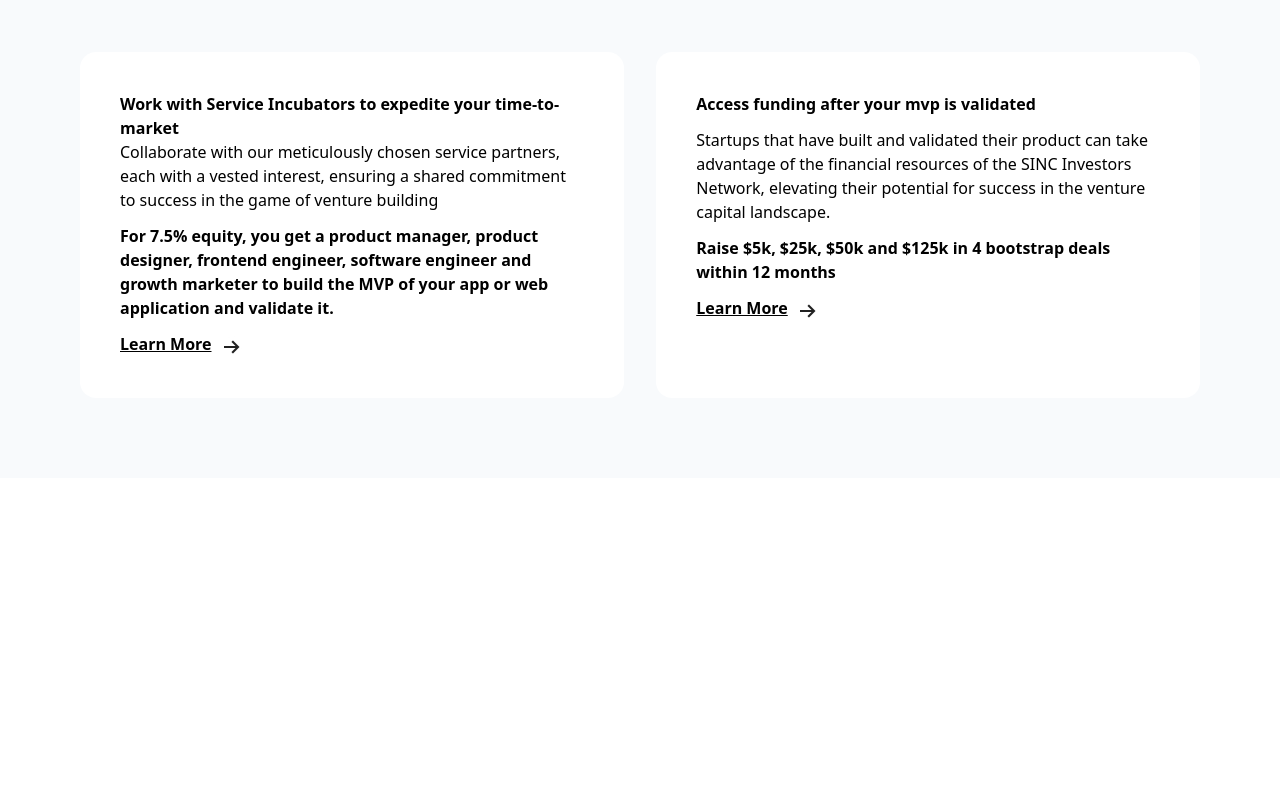
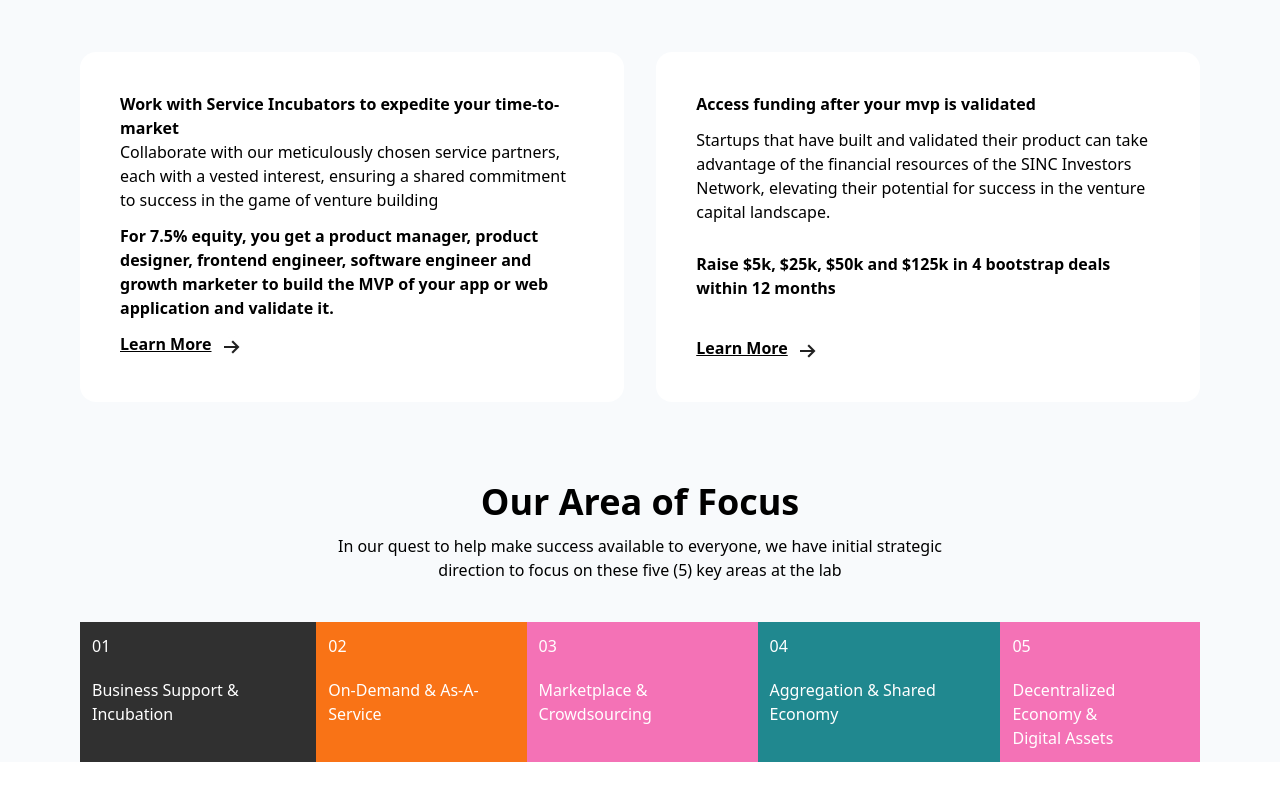
Before and after one commit to janeAnezi/FrontLett-Test, a React (Vite) app: page / in a window 1280 px wide. Shown: the part 1091-1891 px from the top of the page. Before the commit the page ends 1569 px from the top, so only its background shows below. Built offline with nearby package versions, Linux system fonts and the light colour scheme.

Commit message:
add focus section component

```diff
--- a/src/App.tsx
+++ b/src/App.tsx
@@ -1,3 +1,4 @@
+import Focus from "./Components/Focus"
 import Landing from "./Components/Landing"
 import NavBar from "./Components/NavBar"
 import Network from "./Components/Network"
@@ -12,6 +13,7 @@ function App() {
         <Landing />
         <Quote />
         <Network />
+        <Focus />
       </div>
     </>
   )
--- /dev/null
+++ b/src/Components/Focus.tsx
@@ -0,0 +1,35 @@
+
+
+function Focus(): JSX.Element {
+  return (
+    <div className="bg-slate-50 text-center mb-20">
+      <h3 className="font-bold text-4xl pb-3">Our Area of Focus</h3>
+      <p className="w-2/4 m-auto">In our quest to help make success available to everyone, we have initial strategic direction to focus on these five (5) key areas at the lab</p>
+
+      <div className="flex mt-10 mx-20">
+        <div className="p-3 text-left bg-secondary text-white">
+            <p className="pb-5">01</p>
+            <p>Business Support & Incubation</p>
+        </div>
+        <div className="p-3 text-left bg-orange-500 text-white">
+            <p className="pb-5">02</p>
+            <p>On-Demand & As-A-Service</p>
+        </div>
+        <div className="p-3 text-left bg-pink-400 text-white">
+            <p className="pb-5">03</p>
+            <p>Marketplace & Crowdsourcing</p>
+        </div>
+        <div className="p-3 text-left bg-primary text-white">
+            <p className="pb-5">04</p>
+            <p>Aggregation & Shared Economy</p>
+        </div>
+        <div className="p-3 text-left bg-pink-400 text-white">
+            <p className="pb-5">05</p>
+            <p>Decentralized Economy &<br /> Digital Assets</p>
+        </div>
+      </div>
+    </div>
+  )
+}
+
+export default Focus
--- a/src/Components/Network.tsx
+++ b/src/Components/Network.tsx
@@ -10,13 +10,13 @@ function Network(): JSX.Element {
                     <p className="font-semibold">Work with Service Incubators to expedite your time-to-market</p>
                     <p className="">Collaborate with our meticulously chosen service partners, each with a vested interest, ensuring a shared commitment to success in the game of venture building</p>
                     <p className="font-semibold py-3">For 7.5% equity, you get a product manager, product designer, frontend engineer, software engineer and growth marketer to build the MVP of your app or web application and validate it.</p>
-                    <p className="flex"><a href="http://" className="underline font-semibold mr-2">Learn More</a> <img className="pt-1" src={rightarrow} alt="right arrow" /></p>
+                    <p className="flex hover:text-primary"><a href="http://" className="underline font-semibold mr-2">Learn More</a> <img className="pt-1" src={rightarrow} alt="right arrow" /></p>
                 </div>
                 <div className="bg-white ml-4 p-10 rounded-2xl text-left">
                     <p className="font-semibold pb-3">Access funding after your mvp is validated</p>
                     <p>Startups that have built and validated their product can take advantage of the financial resources of the SINC Investors Network, elevating their potential for success in the venture capital landscape.</p>
-                    <p className="font-semibold py-3">Raise $5k, $25k, $50k and $125k in 4 bootstrap deals within 12 months </p>
-                    <p className="flex"><a href="http://" className="underline font-semibold mr-2">Learn More</a> <img className="pt-1" src={rightarrow} alt="right arrow" /></p>
+                    <p className="font-semibold py-3 mt-4">Raise $5k, $25k, $50k and $125k in 4 bootstrap deals within 12 months </p>
+                    <p className="flex hover:text-primary mt-6"><a href="http://" className="underline font-semibold mr-2 ">Learn More</a> <img className="pt-1" src={rightarrow} alt="right arrow" /></p>
                 </div>
 
             </div>
```
